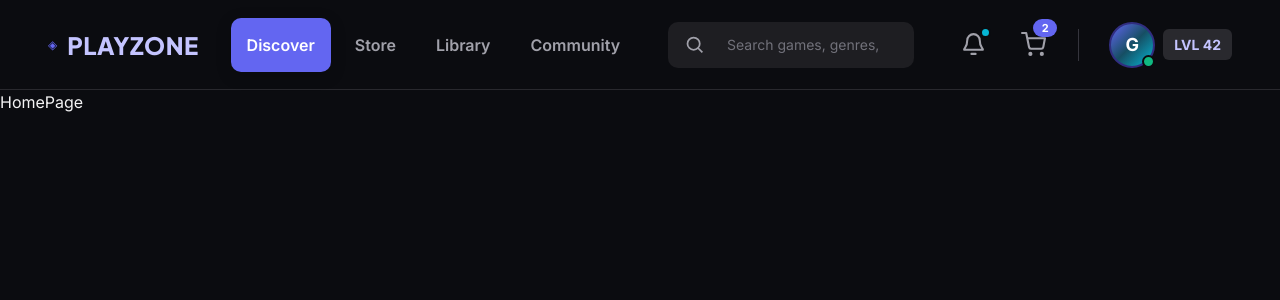
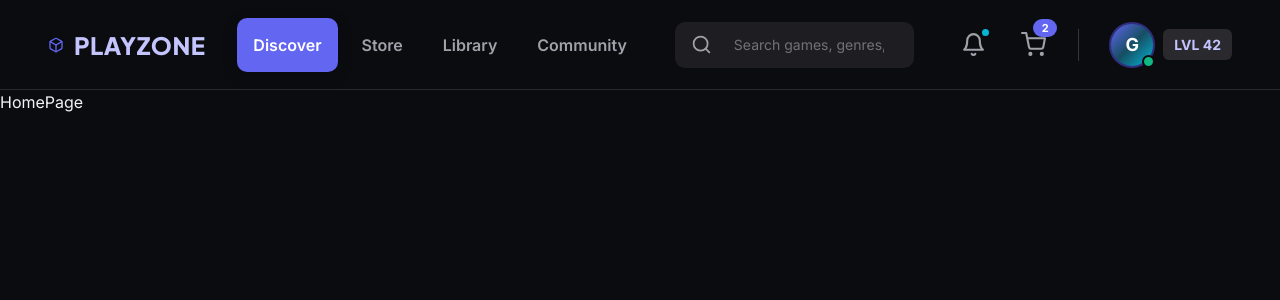
Before and after one commit to Jon-Felipe/playzone-web, a React (Vite) app: page / in a window 1280 px wide. Shown: the top 300 px of the page. Built offline with nearby package versions, Linux system fonts and the light colour scheme.

Commit message:
feat: add react-icons for improved UI components in Header

```diff
--- a/package.json
+++ b/package.json
@@ -12,6 +12,7 @@
   "dependencies": {
     "react": "^19.3.1",
     "react-dom": "^19.3.1",
+    "react-icons": "^5.7.0",
     "react-router": "^8.5.2"
   },
   "devDependencies": {
--- a/src/components/Header/Header.module.css
+++ b/src/components/Header/Header.module.css
@@ -25,7 +25,9 @@
 }
 
 .brandIcon {
-  font-size: var(--text-xs);
+  width: var(--text-base);
+  height: var(--text-base);
+  stroke-width: 2;
   color: var(--primary);
 }
 
--- a/src/components/Header/Header.tsx
+++ b/src/components/Header/Header.tsx
@@ -1,4 +1,5 @@
 import { Link } from 'react-router';
+import { FiBell, FiBox, FiSearch, FiShoppingCart } from 'react-icons/fi';
 
 // extras
 import styles from './Header.module.css';
@@ -8,7 +9,7 @@ function Header() {
     <header className={styles.header}>
       {/* Brand */}
       <Link to='/' className={styles.brand}>
-        <span className={styles.brandIcon}>◈</span>
+        <FiBox className={styles.brandIcon} aria-hidden='true' />
         <span className={styles.brandName}>PLAYZONE</span>
       </Link>
 
@@ -30,10 +31,7 @@ function Header() {
 
       {/* Search */}
       <div className={styles.search}>
-        <svg viewBox='0 0 24 24' className={styles.searchIcon}>
-          <circle cx='11' cy='11' r='7' />
-          <path d='m16 16 5 5' />
-        </svg>
+        <FiSearch className={styles.searchIcon} aria-hidden='true' />
 
         <input type='text' placeholder='Search games, genres, publishers...' />
       </div>
@@ -42,20 +40,13 @@ function Header() {
       <div className={styles.actions}>
         {/* Notifications */}
         <div className={styles.actionItem}>
-          <svg viewBox='0 0 24 24'>
-            <path d='M18 8a6 6 0 0 0-12 0c0 7-3 7-3 9h18c0-2-3-2-3-9' />
-            <path d='M10 21h4' />
-          </svg>
+          <FiBell aria-hidden='true' />
           <span className={styles.notificationDot} />
         </div>
 
         {/* Cart */}
-        <div className={`${styles.actionItem} ${styles.cart}`}>
-          <svg viewBox='0 0 24 24'>
-            <circle cx='9' cy='21' r='1' />
-            <circle cx='20' cy='21' r='1' />
-            <path d='M1 1h4l2.7 13.4a2 2 0 0 0 2 1.6h9.7a2 2 0 0 0 2-1.6L23 6H6' />
-          </svg>
+        <div className={styles.actionItem}>
+          <FiShoppingCart aria-hidden='true' />
           <span className={styles.cartCount}>2</span>
         </div>
 
```
Also changed, not shown: 1 other file (tests, documents, lock files or other folders).
